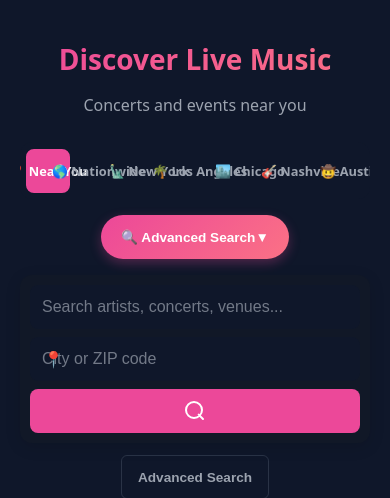
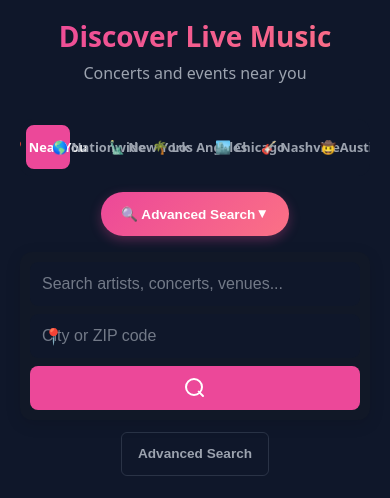
Before and after one commit to ericsjaffe/music-news-site, a Flask app: page /touring in a window 390 px wide. Shown: the part 70-568 px from the top of the page. Run offline with Flask 3, Linux system fonts and the light colour scheme; data that the repository does not hold is empty.

Commit message:
UX/Usability improvements: standardize page titles, buttons, and spacing across all pages
- Standardize tours page to use page-title-section class (consistent with News/Releases/Videos)
- Add global page-subtitle class for consistent subtitle styling
- Update button styles to use CSS variables (--accent-primary, --accent-secondary)
- Add mobile responsive styles for page-subtitle
- Improve consistency in page title structure across all main pages
- All page titles now use same gradient, font size (2.5rem desktop, 1.75rem mobile)

```diff
--- a/static/styles.css
+++ b/static/styles.css
@@ -81,6 +81,13 @@ body {
   background-clip: text;
 }
 
+.page-subtitle {
+  font-size: 1.15rem;
+  color: var(--text-secondary);
+  margin-top: 0.5rem;
+  margin-bottom: 0;
+}
+
 /* Header */
 .site-header {
   position: sticky;
@@ -582,7 +589,7 @@ body {
   cursor: pointer;
   font-weight: 600;
   font-size: 0.95rem;
-  background: linear-gradient(135deg, #ec4899, #f59e0b);
+  background: linear-gradient(135deg, var(--accent-primary), var(--accent-secondary));
   color: white;
   box-shadow: 0 6px 18px rgba(236, 72, 153, 0.35);
   transition: all 0.2s;
@@ -822,6 +829,10 @@ body {
   /* Page title responsive */
   .page-title {
     font-size: 1.75rem;
+  }
+
+  .page-subtitle {
+    font-size: 1rem;
   }
 
   /* Form compact rows stack on mobile */
--- a/templates/touring.html
+++ b/templates/touring.html
@@ -102,9 +102,9 @@
 
   <main class="container tours-page" role="main" itemprop="mainContentOfPage">
     <!-- Page Title -->
-    <div class="tours-header">
-      <h2>Discover Live Music</h2>
-      <p class="tours-subtitle">
+    <div class="page-title-section">
+      <h2 class="page-title">Discover Live Music</h2>
+      <p class="page-subtitle">
         {% if view_mode == 'nationwide' %}
           Events across the United States
         {% elif location_query %}
@@ -1113,19 +1113,11 @@
       max-width: 800px;
     }
 
-    .tours-header h2 {
-      font-size: 2.5rem;
-      margin-bottom: 0.5rem;
-      background: linear-gradient(135deg, var(--accent-primary), var(--accent-secondary));
-      -webkit-background-clip: text;
-      -webkit-text-fill-color: transparent;
-      background-clip: text;
-      font-weight: 800;
-    }
-
-    .tours-subtitle {
+    /* Subtitle for all pages */
+    .page-subtitle {
       font-size: 1.15rem;
       color: var(--text-secondary);
+      margin-top: 0.5rem;
     }
 
     .clear-search-link-header {
@@ -1841,11 +1833,7 @@
         margin-bottom: 1.5rem;
       }
 
-      .tours-header h2 {
-        font-size: 1.75rem;
-      }
-
-      .tours-subtitle {
+      .page-subtitle {
         font-size: 1rem;
       }
 
```
Also changed, not shown: templates/videos.html (+5 -6 lines).
